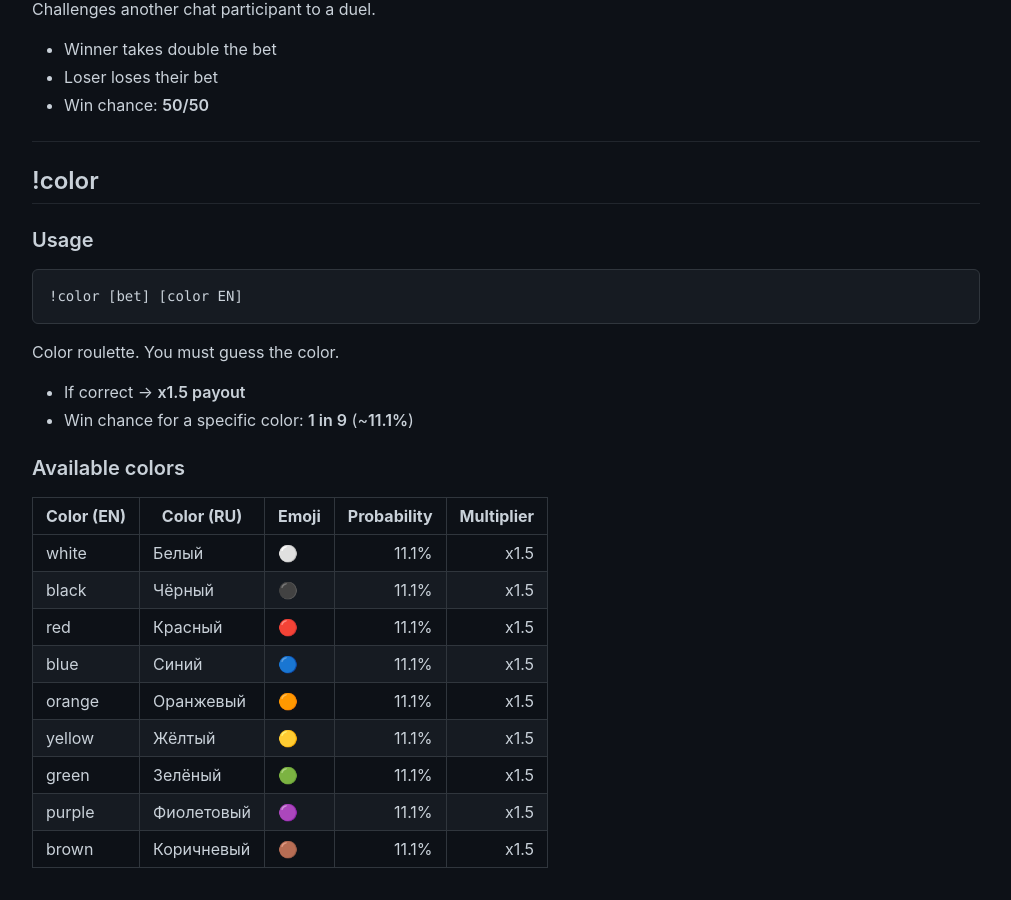
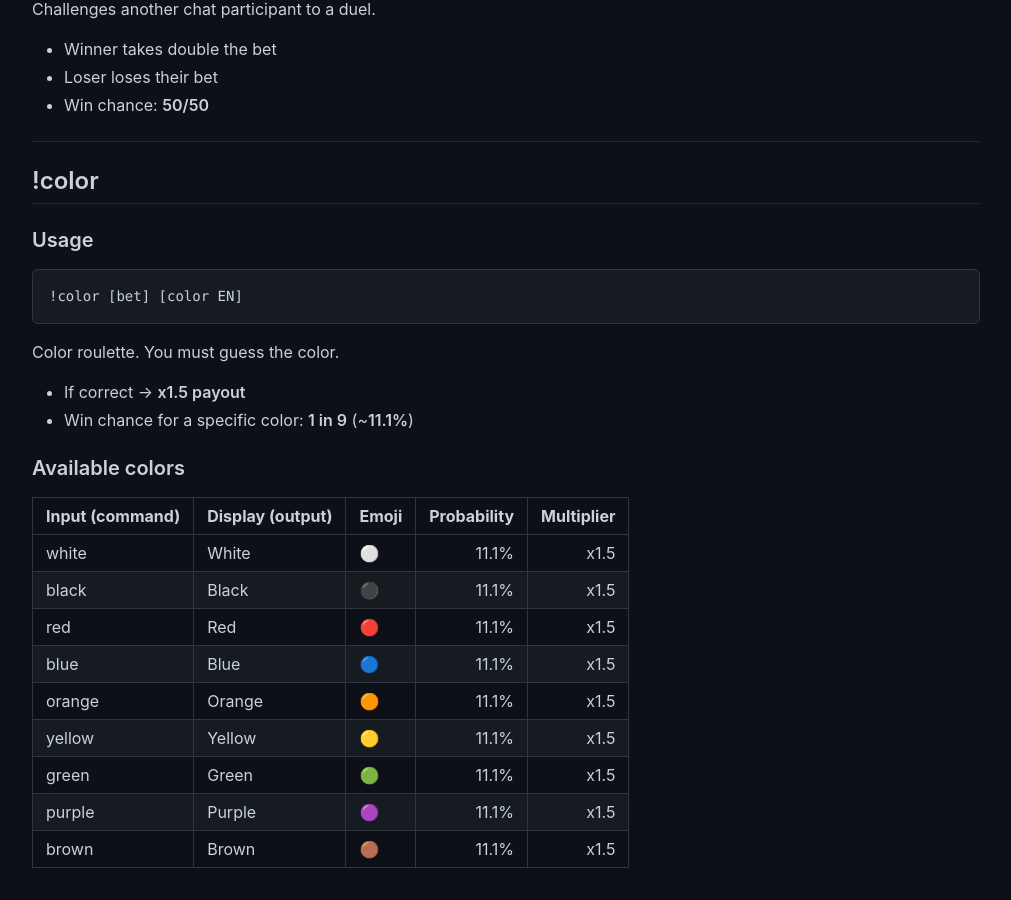
Before and after one commit to FeeFort/FeeFort.github.io, a Jekyll site: the page built from bot-commands/en/index.md, in a window 1280 px wide and 900 px high, scrolled down 2422 px. Shown: the whole window, without its empty margins (134-1145 px from the left). Built offline with Jekyll 4.4.1, drawn with Linux system fonts in a browser that asks for light colours.

Commit message:
updated table, updated link

```diff
--- a/bot-commands/en/index.md
+++ b/bot-commands/en/index.md
@@ -130,14 +130,14 @@ Color roulette. You must guess the color.
 
 ### Available colors
 
-| Color (EN) | Color (RU) | Emoji | Probability | Multiplier |
+| Input (command) | Display (output) | Emoji | Probability | Multiplier |
 |---|---|---|---:|---:|
-| white | Белый | ⚪ | 11.1% | x1.5 |
-| black | Чёрный | ⚫ | 11.1% | x1.5 |
-| red | Красный | 🔴 | 11.1% | x1.5 |
-| blue | Синий | 🔵 | 11.1% | x1.5 |
-| orange | Оранжевый | 🟠 | 11.1% | x1.5 |
-| yellow | Жёлтый | 🟡 | 11.1% | x1.5 |
-| green | Зелёный | 🟢 | 11.1% | x1.5 |
-| purple | Фиолетовый | 🟣 | 11.1% | x1.5 |
-| brown | Коричневый | 🟤 | 11.1% | x1.5 |
+| white | White | ⚪ | 11.1% | x1.5 |
+| black | Black | ⚫ | 11.1% | x1.5 |
+| red | Red | 🔴 | 11.1% | x1.5 |
+| blue | Blue | 🔵 | 11.1% | x1.5 |
+| orange | Orange | 🟠 | 11.1% | x1.5 |
+| yellow | Yellow | 🟡 | 11.1% | x1.5 |
+| green | Green | 🟢 | 11.1% | x1.5 |
+| purple | Purple | 🟣 | 11.1% | x1.5 |
+| brown | Brown | 🟤 | 11.1% | x1.5 |
--- a/bot-demo/index.html
+++ b/bot-demo/index.html
@@ -423,7 +423,7 @@ code{
         </a>
 
         <a
-          href="https://feefort.github.io/bot_commands/en"
+          href="https://feefort.github.io/bot-commands/en"
           target="_blank"
           class="hero-btn secondary"
         >
```
